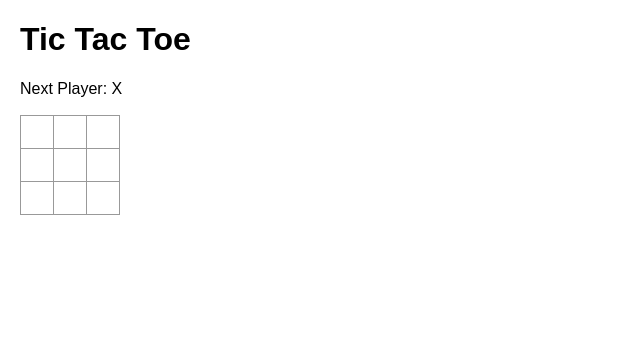
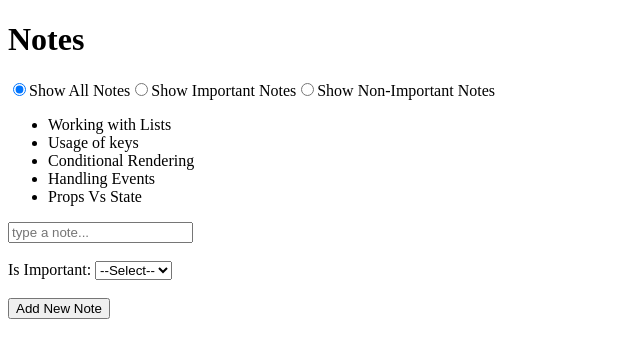
Before and after one commit to githubscientist/reactb47, a React (Create React App) app: page / in a window 1280 px wide. Shown: the top 358 px of the page, without its empty margins (0-640 px from the left). Built offline with nearby package versions, Linux system fonts and the light colour scheme.

Commit message:
form+filter

```diff
--- a/src/App.js
+++ b/src/App.js
@@ -1,92 +1,127 @@
-import React, { useState } from 'react';
-import './App.css';
+// A Simple Note taking Application
+import React, { useEffect, useRef, useState } from 'react';
 
-function Button({value, onClick}) {
+function Note({note}) {
   return (
-    <button onClick={onClick} className='square'>{ value }</button>
+    <li>{ note.content }</li>
   )
 }
 
-function App() {
+function App(props) {
 
-  const [squares, setSquares] = useState(Array(9).fill(null));
-  const [xIsNext, setXIsNext] = useState(true);
+  // define a state
+  const [notes, setNotes] = useState([]);
+  const [newNoteContent, setNewNoteContent] = useState('');
+  const [newNoteImportant, setNewNoteImportant] = useState('');
+  const [showStatus, setShowStatus] = useState('all');
 
-  function handleClick(i) {
+  // get the data
+  useEffect(() => {
+    setNotes(props.notes);
+  }, []);
 
-    // if the value of the button i is set already to a not null value
-    // we should allow setting a new value
-    if (squares[i] || calculateWinner(squares)) {
-      return;
+  // create a reference for the first input text box
+  const newNoteContentRef = useRef(null);
+
+
+  // define the addNote method
+  let addNote = (event) => {
+    event.preventDefault();
+
+    // create a new object
+    let noteObject = {
+      id: notes.length + 1,
+      content: newNoteContent,
+      important: newNoteImportant==='true',
     }
 
-    // get the copy of the existing array
-    let nextSquares = squares.slice();
+    // add the new object to the notes state
+    setNotes(notes.concat(noteObject));
 
-    if (xIsNext) {
-      nextSquares[i] = 'X';
-    } else {
-      nextSquares[i] = 'O';
-    }
+    // console.log(noteObject);
 
-    setSquares(nextSquares);
-    setXIsNext(!xIsNext);
+    // clear the input text box
+    setNewNoteContent('');
+    setNewNoteImportant('');
+    newNoteContentRef.current.focus();
   }
 
-  function calculateWinner(squares) {
-    const lines = [
-      [0, 1, 2],
-      [3, 4, 5],
-      [6, 7, 8],
-      [0, 3, 6],
-      [1, 4, 7],
-      [2, 5, 8],
-      [0, 4, 8],
-      [2, 4, 6]
-    ];
-
-    for (let i = 0; i < lines.length; i++){
-      const [a, b, c] = lines[i];
-      if (squares[a] && squares[a] == squares[b] && squares[c] == squares[a]) {
-        return squares[a];
-      }
-    }
-    return null;
+  let handleNoteChange = (event) => {
+    setNewNoteContent(event.target.value);
   }
 
+  let handleSelectChange = (event) => {
+    setNewNoteImportant(event.target.value);
+  }
 
-  const winner = calculateWinner(squares);
-  let status;
-  if (winner) {
-    status = 'Winner: ' + winner;
-  } else {
-    status = 'Next Player: ' + (xIsNext ? 'X' : 'O');
+  let handleStatusChange = (event) => {
+    setShowStatus(event.target.value);
+    // console.log(event.target.value);
   }
+
+  let filterNotes = (notes, status) => {
+    switch (status) {
+      case 'all':
+        return notes;
+      case 'imp':
+        return notes.filter(note => note.important === true);
+      case 'nonimp':
+        return notes.filter(note => note.important === false);
+    }
+  }
+
+  const notesFiltered = filterNotes(notes, showStatus);
 
   return (
     <div>
-      <h1>Tic Tac Toe</h1>
-      <div>
-        {status}
-      </div>
-      <br></br>
-      <div className='row'>
-        <Button value={squares[0]} onClick={ () => handleClick(0) } />
-        <Button value={squares[1]} onClick={ () => handleClick(1) } />
-        <Button value={squares[2]} onClick={ () => handleClick(2) } />
-      </div>
+      <h1>Notes</h1>
 
-      <div className='row'>
-        <Button value={squares[3]} onClick={ () => handleClick(3) } />
-        <Button value={squares[4]} onClick={ () => handleClick(4) } />
-        <Button value={squares[5]} onClick={ () => handleClick(5) } />
-      </div>
+      <label>
+        <input type='radio' name='filter' value="all" checked={ showStatus === 'all' } onChange={handleStatusChange} />
+        Show All Notes
+      </label>
 
-      <div className='row'>
-        <Button value={squares[6]} onClick={ () => handleClick(6) } />
-        <Button value={squares[7]} onClick={ () => handleClick(7) } />
-        <Button value={squares[8]} onClick={ () => handleClick(8) } />
-      </div>
+      <label>
+        <input type='radio' name='filter' value="imp" checked={ showStatus === 'imp' } onChange={handleStatusChange} />
+        Show Important Notes
+      </label>
+
+      <label>
+        <input type='radio' name='filter' value="nonimp" checked={ showStatus === 'nonimp' } onChange={handleStatusChange} />
+        Show Non-Important Notes
+      </label>
+
+      <ul>
+        {notesFiltered.map(note =>
+          <Note key={note.id} note={note} />
+        )}
+      </ul>
+
+      {/* add a simple form for adding notes */}
+      <form onSubmit={addNote}>
+        <input
+          value={newNoteContent}
+          onChange={handleNoteChange}
+          placeholder='type a note...'
+          ref={newNoteContentRef}
+          /> <br /><br />
+        {/* <input
+          type='text'
+          placeholder='enter true or false'
+          value={newNoteImportant}
+          onChange={(e) => setNewNoteImportant(e.target.value)} /> */}
+        <label form='dropdownNoteImportant'>Is Important: </label>
+        <select
+          id='dropdownNoteImportant'
+          onChange={handleSelectChange}
+          value={newNoteImportant}>
+          <option>--Select--</option>
+          <option>true</option>
+          <option>false</option>
+        </select>
+        <br /><br />
+        <button type='submit'>Add New Note</button>
+      </form>
     </div>
   )
 }
--- a/src/index.js
+++ b/src/index.js
@@ -31,4 +31,4 @@ const notes = [
     }
 ];
 
-ReactDOM.createRoot(document.getElementById('root')).render(<App />);
+ReactDOM.createRoot(document.getElementById('root')).render(<App notes={notes} />);
```
